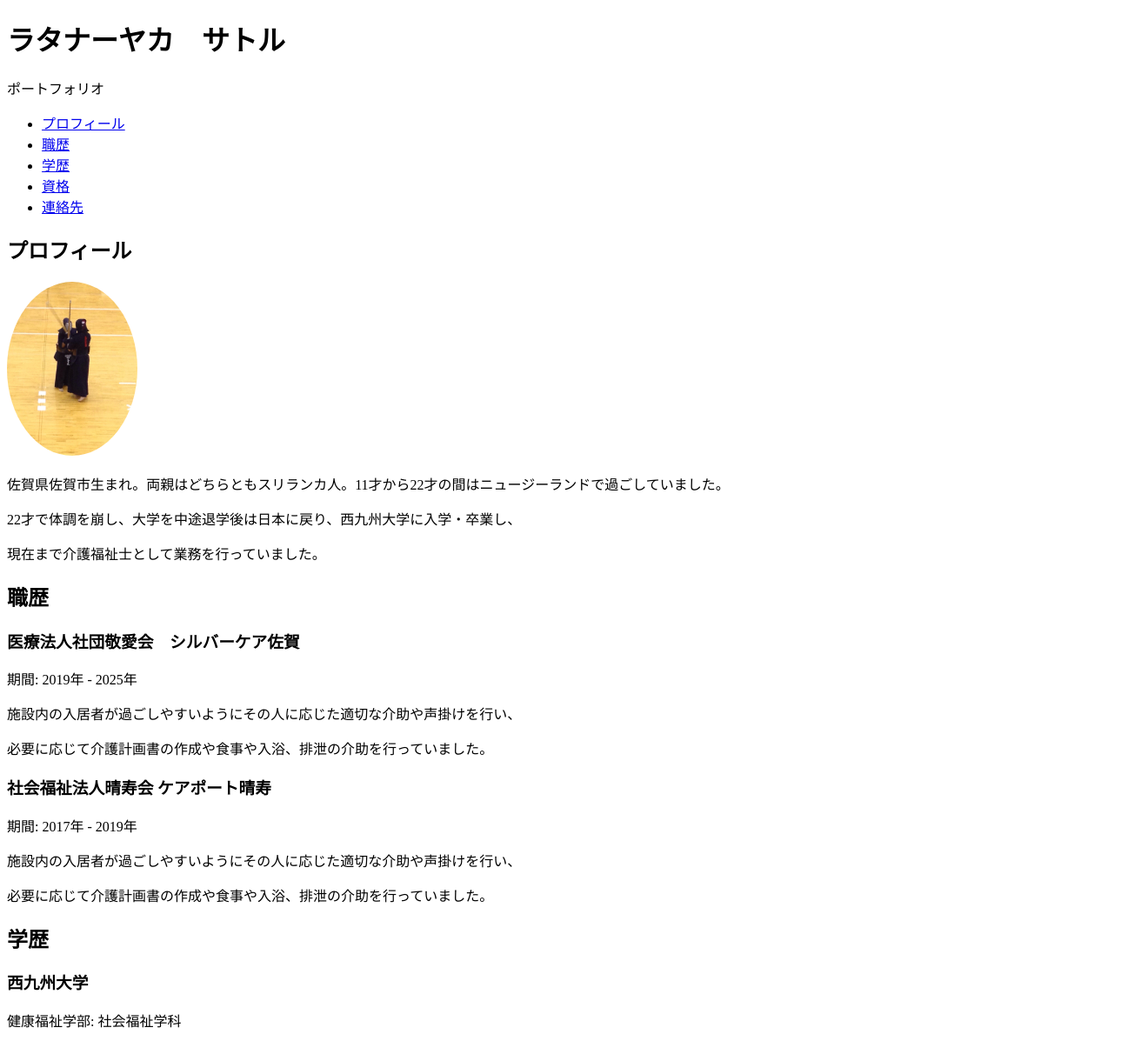
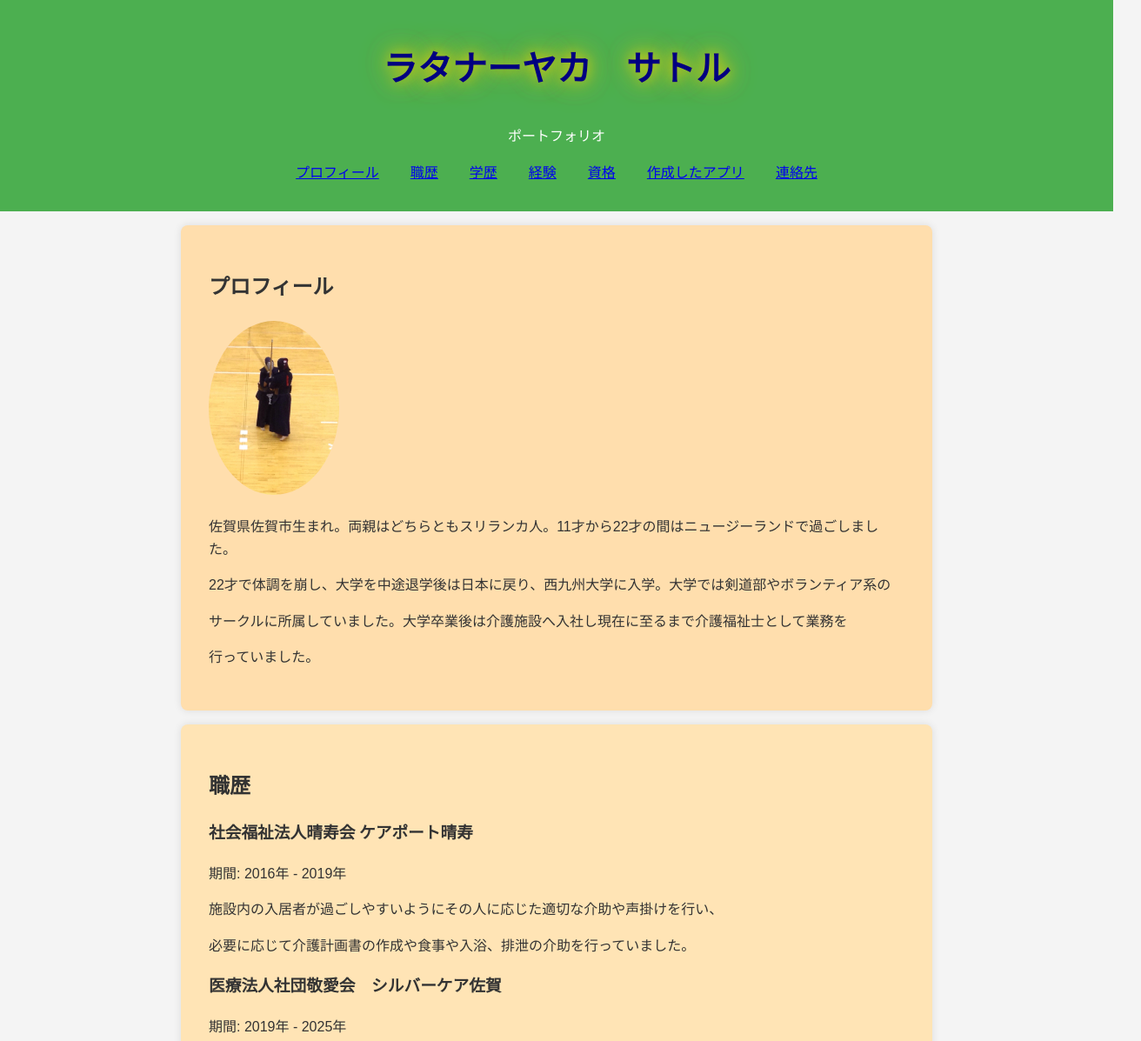
Before and after one commit to 1009ratanayakasatoru/portfolio, a plain HTML site: page index.html in a window 1280 px wide. Shown: the top 1197 px of the page at 87% size, 1312 px wide, since content can reach past the window. Drawn offline with Linux system fonts and the light colour scheme.

Commit message:
first commit

```diff
--- a/index.html
+++ b/index.html
@@ -4,54 +4,72 @@
     <meta charset="UTF-8">
     <meta name="viewport" content="width=device-width, initial-scale=1.0">
     <title>ポートフォリオ</title>
-    <link rel="stylesheet" href="styles.css">
+    <link rel="stylesheet" href="style.css">
 </head>
 <body>
     <header>
-        <h1>ラタナーヤカ　サトル</h1>
+        <h1><span class="name">ラタナーヤカ　サトル</span></h1>
         <p>ポートフォリオ</p>
         <nav>
             <ul>
                 <li><a href="#profile">プロフィール</a></li>
                 <li><a href="#experience">職歴</a></li>
                 <li><a href="#education">学歴</a></li>
+                <li><a href="#additional-experience">経験</a></li>
                 <li><a href="#skills">資格</a></li>
+                <li><a href="#projects">作成したアプリ</a></li>
                 <li><a href="#contact">連絡先</a></li>
             </ul>
         </nav>
     </header>
+
     <section id="profile">
         <h2>プロフィール</h2>
         <img src="img/user_photo.jpg" alt="プロフィール写真" style="width:150px;border-radius:50%;">
-        <p>佐賀県佐賀市生まれ。両親はどちらともスリランカ人。11才から22才の間はニュージーランドで過ごしていました。</p>
-        <p>22才で体調を崩し、大学を中途退学後は日本に戻り、西九州大学に入学・卒業し、</p>
-        <p>現在まで介護福祉士として業務を行っていました。</p>
+        <p>佐賀県佐賀市生まれ。両親はどちらともスリランカ人。11才から22才の間はニュージーランドで過ごしました。</p>
+        <p>22才で体調を崩し、大学を中途退学後は日本に戻り、西九州大学に入学。大学では剣道部やボランティア系の</p>
+        <p>サークルに所属していました。大学卒業後は介護施設へ入社し現在に至るまで介護福祉士として業務を</p>
+        <p>行っていました。</p>
     </section>
+
     <section id="experience">
         <h2>職歴</h2>
         <div class="job">
+            <h3>社会福祉法人晴寿会 ケアポート晴寿</h3>
+            <p>期間: 2016年 - 2019年</p>
+            <p>施設内の入居者が過ごしやすいようにその人に応じた適切な介助や声掛けを行い、</p>
+            <p>必要に応じて介護計画書の作成や食事や入浴、排泄の介助を行っていました。</p>
+
             <h3>医療法人社団敬愛会　シルバーケア佐賀</h3>
             <p>期間: 2019年 - 2025年</p>
-            <p>施設内の入居者が過ごしやすいようにその人に応じた適切な介助や声掛けを行い、</p>
-            <p>必要に応じて介護計画書の作成や食事や入浴、排泄の介助を行っていました。</p>
-            <h3>社会福祉法人晴寿会 ケアポート晴寿</h3>
-            <p>期間: 2017年 - 2019年</p>
-            <p>施設内の入居者が過ごしやすいようにその人に応じた適切な介助や声掛けを行い、</p>
-            <p>必要に応じて介護計画書の作成や食事や入浴、排泄の介助を行っていました。</p>
+            <p>施設内の入居者に対して介護業務のほか看護師の補助やリハビリのサポートを行っていました。</p>
+            <p>また、必要に応じて介護計画書や各入居者の24時間シートの作成等も行っていました。</p>
+            <p>また、施設ではユニットリーダーを任されており家族との相談や看護師との連携を行っていました。</p>
         </div>
     </section>
+
     <section id="education">
         <h2>学歴</h2>
         <div class="school">
-            <h3>西九州大学</h3>
-            <p>健康福祉学部: 社会福祉学科</p>
-            <p>期間: 2012年 - 2016年</p>
             <h3>オークランド大学（ニュージーランド）</h3>
             <p>健康福祉学部: 社会福祉学科</p>
             <p>期間: 2009年 - 2012年</p>
             <p>在学中体調を崩し中途退学し日本へ帰国する。</p>
+            <h3>西九州大学</h3>
+            <p>健康福祉学部: 社会福祉学科</p>
+            <p>期間: 2012年 - 2016年</p>
         </div>
     </section>
+
+    <section id="additional-experience">
+        <h2>経験</h2>
+        <ul>
+            <li>2024年度Saga Smart Samurai X 受講。</li>
+            <li>使用言語：Python</li>
+            <li>Saga Smart Samurai Xにて書籍閲覧アプリを作成。</li>
+        </ul>
+    </section>
+
     <section id="skills">
         <h2>資格</h2>
         <ul>
@@ -59,9 +77,16 @@
             <li>社会福祉主事</li>
         </ul>
     </section>
+
+    <section id="projects">
+        <h2>作成したアプリ</h2>
+        <p><a href="https://github.com/1009ratanayakasatoru/book_app_1">書籍閲覧アプリ</a></p>
+    </section>
+
     <section id="contact">
         <h2>連絡先</h2>
         <p>Email: <a href="mailto:gps03110@gmail.com">gps03110@gmail.com</a></p>
+        <p>Github: <a href="https://github.com/1009ratanayakasatoru">https://github.com/1009ratanayakasatoru</a></p>
     </section>
     <footer>
         <p>&copy; 2025 ラタナーヤカ　サトル</p>
--- a/style.css
+++ b/style.css
@@ -31,6 +31,12 @@ nav ul li {
     margin: 0 1rem;
 }
 
+nav ul li a {
+    font-family: 'Nunito', sans-serif;
+    font-size: 1rem;
+    transition: color 0.3s ease;
+}
+
 nav ul li a:hover {
     color: #FFD700; /* ゴールド */
     transition: color 0.3s ease;
@@ -43,18 +49,44 @@ section {
     background: #ffe4b5; /* ライトオレンジ色 */
     border-radius: 8px;
     box-shadow: 0 0 10px rgba(0, 0, 0, 0.1);
+    transition: background 0.3s ease, box-shadow 0.3s ease;
 }
 
 section:nth-child(even) {
     background: #ffdead; /* ナバホホワイト色 */
 }
 
-section:nth-child(odd) {
-    background: #ffe4b5; /* モカ色 */
+section:hover {
+    box-shadow: 0 0 20px rgba(0, 0, 0, 0.3);
 }
 
-.job, .school {
-    margin-bottom: 2rem;
+@media (max-width: 768px) {
+    .header, .nav ul {
+        flex-direction: column;
+    }
+    section {
+        padding: 1rem;
+    }
+}
+
+:root {
+    --primary-color: #4CAF50;
+    --secondary-color: #FFD700;
+    --background-color: #f4f4f4;
+    --text-color: #333;
+}
+
+body {
+    background-color: var(--background-color);
+    color: var(--text-color);
+}
+
+header, footer {
+    background: var(--primary-color);
+}
+
+nav ul li a:hover {
+    color: var(--secondary-color);
 }
 
 h1, h2, h3 {
@@ -62,14 +94,61 @@ h1, h2, h3 {
     font-weight: bold;
 }
 
-p, li {
+p, li, nav ul li a {
     font-family: 'Nunito', sans-serif;
-    font-size: 1.1rem;
-    line-height: 1.8;
 }
 
-nav ul li a {
-    font-family: 'Nunito', sans-serif;
-    font-size: 1rem;
-    transition: color 0.3s ease;
+/* グラデーションカラーのタイトル */
+h1 {
+    font-family: 'Merriweather', serif;
+    font-weight: bold;
+    font-size: 2.5rem;
+    background: linear-gradient(45deg, #4CAF50, #FFD700);
+    -webkit-background-clip: text;
+    -webkit-text-fill-color: transparent;
+    text-align: center;
+    margin: 2rem 0;
+    position: relative;
 }
+
+h1:before {
+    content: "";
+    position: absolute;
+    left: 50%;
+    top: 50%;
+    transform: translate(-50%, -50%);
+    width: 105%;
+    height: 110%;
+    background: inherit;
+    z-index: -1;
+    filter: blur(15px);
+    opacity: 0.5;
+}
+
+/* テキストのシャドウ */
+h1 {
+    text-shadow: 2px 2px 5px rgba(0, 0, 0, 0.2);
+}
+
+/* アニメーション */
+@keyframes glow {
+    0% {
+        text-shadow: 0 0 10px rgba(255, 215, 0, 0.5), 0 0 20px rgba(255, 215, 0, 0.4), 0 0 30px rgba(255, 215, 0, 0.3), 0 0 40px rgba(255, 215, 0, 0.2);
+    }
+    50% {
+        text-shadow: 0 0 20px rgba(255, 215, 0, 0.8), 0 0 30px rgba(255, 215, 0, 0.7), 0 0 40px rgba(255, 215, 0, 0.6), 0 0 50px rgba(255, 215, 0, 0.5);
+    }
+    100% {
+        text-shadow: 0 0 10px rgba(255, 215, 0, 0.5), 0 0 20px rgba(255, 215, 0, 0.4), 0 0 30px rgba(255, 215, 0, 0.3), 0 0 40px rgba(255, 215, 0, 0.2);
+    }
+}
+
+h1 {
+    animation: glow 1.5s infinite alternate;
+}
+
+h1 span.name {
+    background: none;
+    -webkit-background-clip: border-box;
+    -webkit-text-fill-color: #000080;
+}
```
